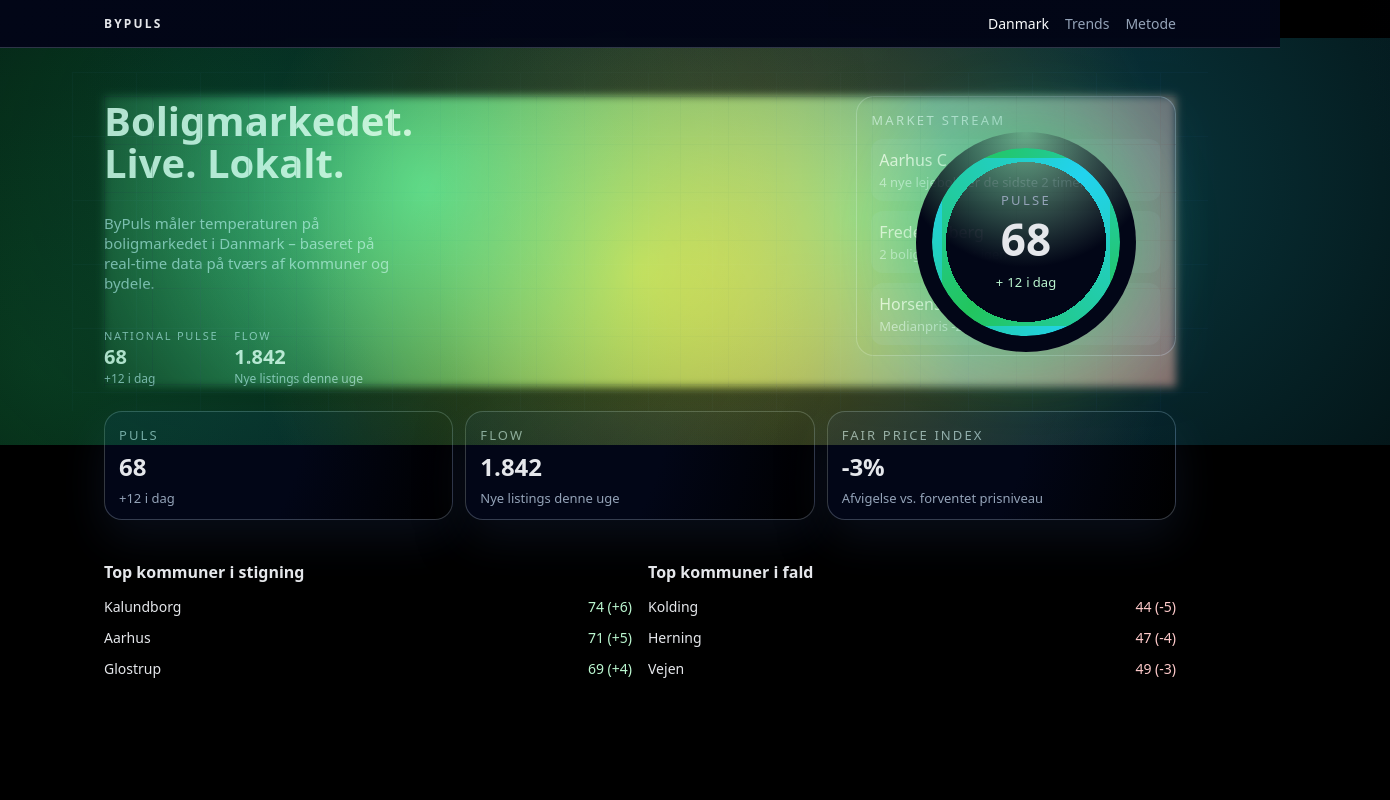
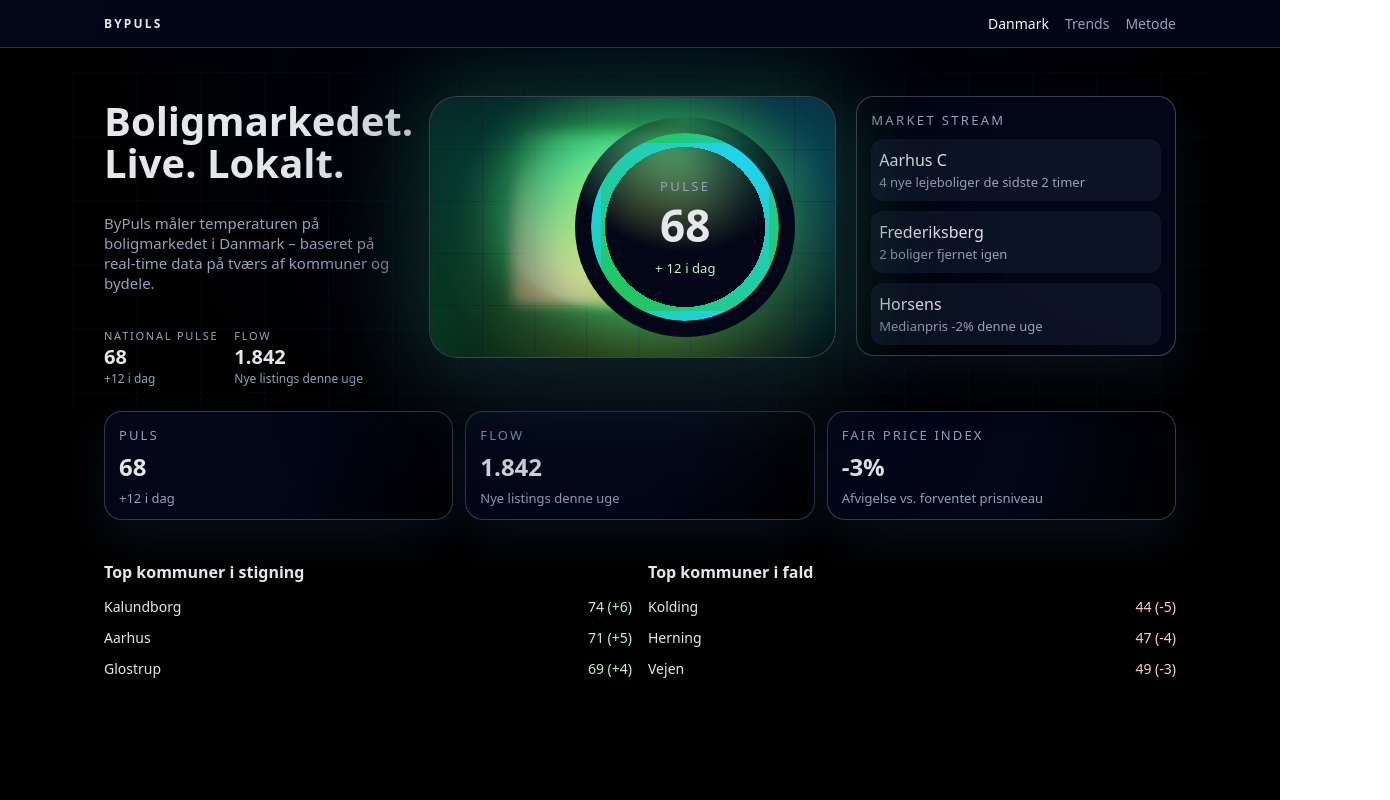
Before and after one commit to Hyllekvist/bypuls, a Next.js app: page / in a window 1280 px wide. Shown: the whole page, 1390 px wide, since content can reach past the window. Built offline with nearby package versions, Linux system fonts and the light colour scheme.

Commit message:
Update DKMapHeat.module.css

```diff
--- a/app/components/DKMapHeat.module.css
+++ b/app/components/DKMapHeat.module.css
@@ -1,72 +1,118 @@
-.mapShell {
+.card {
   position: relative;
   border-radius: 28px;
+  background: radial-gradient(circle at top, #020617 0, #020617 55%, #000 100%);
+  border: 1px solid rgba(148, 163, 184, 0.4);
+  box-shadow:
+    0 40px 140px rgba(15, 23, 42, 0.9),
+    0 0 90px rgba(34, 197, 94, 0.35);
   overflow: hidden;
   min-height: 260px;
-  background: radial-gradient(circle at center, #020617 0, #020617 60%, #000 100%);
-  border: 1px solid rgba(148, 163, 184, 0.35);
-  box-shadow:
-    0 40px 120px rgba(15, 23, 42, 0.9),
-    0 0 80px rgba(34, 197, 94, 0.3);
 }
 
-/* svag grid / kort-feel */
+/* “canvas” for kortet */
+
+.canvas {
+  position: relative;
+  min-height: 260px;
+}
+
+/* baggrunds-glow */
+
+.gradientLayer {
+  position: absolute;
+  inset: -20%;
+  background:
+    radial-gradient(circle at 26% 30%, rgba(16, 185, 129, 0.22), transparent 55%),
+    radial-gradient(circle at 52% 58%, rgba(250, 204, 21, 0.36), transparent 55%),
+    radial-gradient(circle at 80% 34%, rgba(34, 211, 238, 0.3), transparent 55%),
+    radial-gradient(circle at 12% 82%, rgba(34, 197, 94, 0.24), transparent 55%);
+  filter: blur(2px);
+}
+
+/* grid-linjer */
+
 .gridLayer {
   position: absolute;
   inset: 0;
   background-image: linear-gradient(
       to right,
-      rgba(15, 23, 42, 0.65) 1px,
+      rgba(15, 23, 42, 0.8) 1px,
       transparent 1px
     ),
-    linear-gradient(to bottom, rgba(15, 23, 42, 0.65) 1px, transparent 1px);
-  background-size: 48px 48px;
-  opacity: 0.35;
+    linear-gradient(to bottom, rgba(15, 23, 42, 0.8) 1px, transparent 1px);
+  background-size: 52px 52px;
+  opacity: 0.4;
 }
 
-/* glow-baggrund */
-.gradientLayer {
+/* pseudo-Danmarks-silhuet (approx) */
+
+.dkShape {
   position: absolute;
-  inset: -20%;
+  inset: 10% 18% 18% 18%;
+  border-radius: 40% 40% 55% 45%;
   background:
-    radial-gradient(circle at 25% 30%, rgba(16, 185, 129, 0.2), transparent 55%),
-    radial-gradient(circle at 55% 55%, rgba(250, 204, 21, 0.32), transparent 55%),
-    radial-gradient(circle at 80% 35%, rgba(34, 211, 238, 0.26), transparent 55%),
-    radial-gradient(circle at 10% 80%, rgba(34, 197, 94, 0.22), transparent 55%);
+    radial-gradient(circle at 40% 30%, rgba(34, 197, 94, 0.9), transparent 60%),
+    radial-gradient(circle at 60% 55%, rgba(250, 204, 21, 0.9), transparent 60%),
+    radial-gradient(circle at 35% 70%, rgba(52, 211, 153, 0.9), transparent 65%);
+  filter: blur(2px);
+  opacity: 0.95;
+  box-shadow:
+    0 0 40px rgba(34, 197, 94, 0.55),
+    0 0 80px rgba(52, 211, 153, 0.45);
 }
 
-/* små “hotspots” som prikker */
+/* hotspots på kortet */
+
 .hotspotsLayer {
   position: absolute;
-  inset: 0;
+  inset: 14% 20% 20% 20%;
   background-image:
-    radial-gradient(circle at 30% 32%, rgba(74, 222, 128, 0.9), transparent 55%),
-    radial-gradient(circle at 50% 60%, rgba(250, 204, 21, 0.95), transparent 60%),
-    radial-gradient(circle at 70% 42%, rgba(52, 211, 153, 0.9), transparent 55%),
-    radial-gradient(circle at 82% 70%, rgba(248, 113, 113, 0.9), transparent 60%);
-  filter: blur(4px);
+    radial-gradient(circle at 52% 62%, rgba(250, 204, 21, 0.95), transparent 60%),
+    radial-gradient(circle at 40% 30%, rgba(74, 222, 128, 0.95), transparent 55%),
+    radial-gradient(circle at 64% 42%, rgba(45, 212, 191, 0.95), transparent 55%),
+    radial-gradient(circle at 32% 78%, rgba(248, 113, 113, 0.95), transparent 60%);
+  filter: blur(6px);
   mix-blend-mode: screen;
 }
 
-/* PulseGauge overlay */
+/* EKG-lignende horizontale waves */
+
+.ekgLayer {
+  position: absolute;
+  inset: 0;
+  background-image: linear-gradient(
+    to right,
+    transparent 0,
+    rgba(15, 23, 42, 0.4) 12%,
+    transparent 24%
+  );
+  opacity: 0.35;
+  mix-blend-mode: soft-light;
+}
+
+/* overlay (PulseGauge) */
+
 .overlay {
   position: absolute;
-  right: clamp(16px, 6vw, 40px);
+  right: clamp(18px, 5vw, 40px);
   top: 50%;
   transform: translateY(-50%);
 }
 
-/* på mobil skal gauge ikke ud over kanten */
+/* mobil: gauge i bunden midt */
+
 @media (max-width: 959px) {
   .overlay {
-    position: absolute;
-    inset: auto;
     left: 50%;
+    right: auto;
     bottom: 18px;
+    top: auto;
     transform: translateX(-50%);
   }
 
-  .mapShell {
-    padding-bottom: 120px; /* plads til gauge */
+  .canvas {
+    min-height: 260px;
+    padding-bottom: 120px;
   }
 }
```
